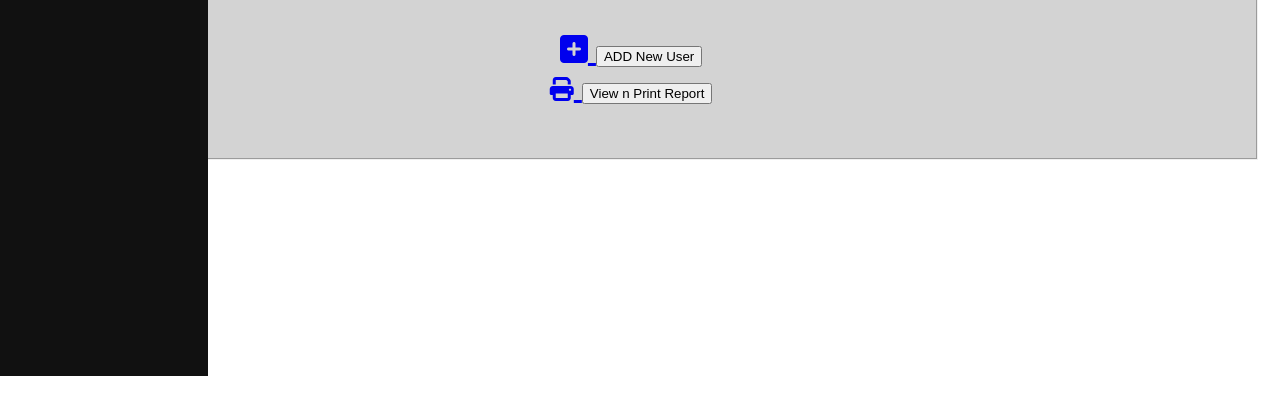
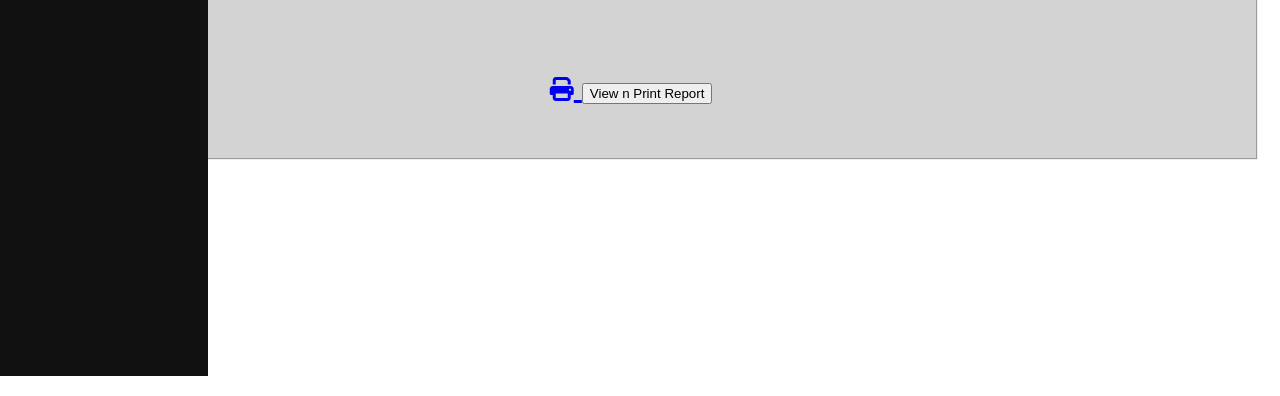
Before and after one commit to ChorXiang/FYP, a PHP site: page /test.php in a window 1280 px wide. Shown: the part 444-840 px from the top of the page. Run offline with PHP 8.4, Linux system fonts and the light colour scheme; data comes from the database, SQL or seed files in the repository; data that the repository does not hold is empty; some libraries are stand-ins or nearby versions.

Commit message:
admin user

```diff
--- a/test.php
+++ b/test.php
@@ -158,7 +158,6 @@
       </table>
 <p>
 
-      <span class="left"><a href="insertmanageuser.php" alt="insert"><i class="fa fa-plus-square"></i> <input type="button" value="ADD New User"></span>
         <br>
       <span class="left" ><a href="reportuser.php" alt="insert"> <i class='fas fa-print' style='font-size:24px'></i> <input type="button" value="View n Print Report"></span></p>
                                                      <!-- ?name=<?php echo $name?> -->
```
